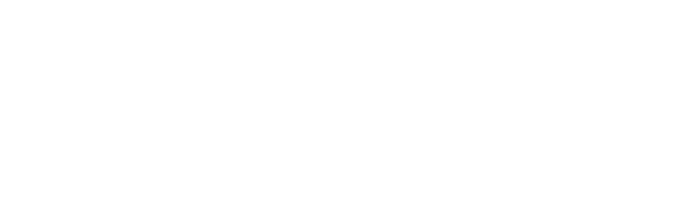
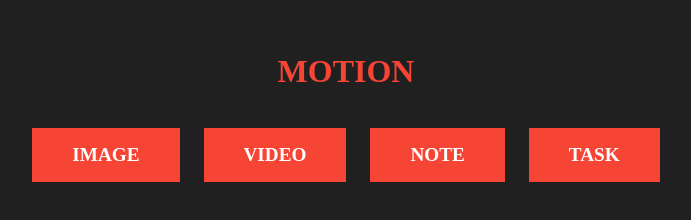
Before and after one commit to 99-zziy/motion, a plain HTML site: page index.html in a window 1280 px wide. Shown: the whole page, without its empty margins (294-985 px from the left). Drawn offline with Linux system fonts and the light colour scheme.

Commit message:
feat: 기본 html,css

```diff
--- /dev/null
+++ b/index.css
@@ -0,0 +1,33 @@
+body {
+  background: #202020;
+  padding: 2rem 0;
+  margin: 0;
+}
+
+h1 {
+  text-align: center;
+  color: #f64435;
+}
+
+main {
+  min-height: 100vh;
+  background-repeat: no-repeat;
+  background-size: cover;
+}
+
+.tab-container {
+  display: flex;
+  justify-content: center;
+  gap: 1.5rem;
+  padding: 1rem 0;
+}
+
+.tab {
+  background: #f64435;
+  padding: 1rem 2.5rem;
+  color: white;
+  list-style-type: none;
+  cursor: pointer;
+  font-size: 1.2rem;
+  font-weight: 600;
+}
--- a/index.html
+++ b/index.html
@@ -1,10 +1,24 @@
 <!DOCTYPE html>
 <html lang="en">
-  <head>
+  <link>
     <meta charset="UTF-8" />
     <meta name="viewport" content="width=device-width, initial-scale=1.0" />
     <title>Motion</title>
     <script src="./build/main.js"></script>
+    <link rel="stylesheet" type="text/css" href="./index.css"></link>
   </head>
-  <body></body>
+  <body>
+    <header>
+      <h1>MOTION</h1>
+      <nav>
+        <ul class="tab-container">
+          <li class="tab">IMAGE</li>
+          <li class="tab">VIDEO</li>
+          <li class="tab">NOTE</li>
+          <li class="tab">TASK</li>
+        </ul>
+      </nav>
+    </header>
+    <main></main>
+  </body>
 </html>
```
